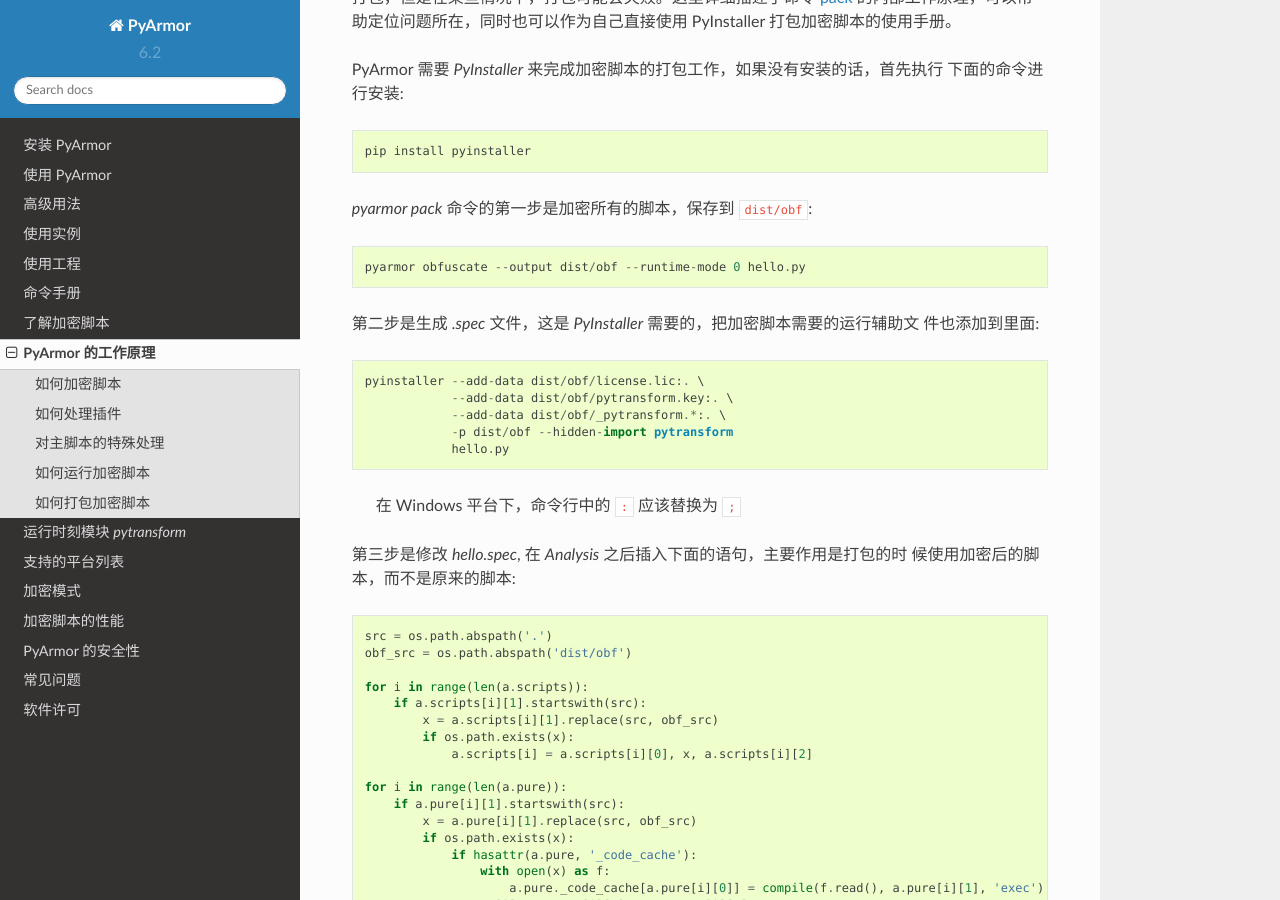
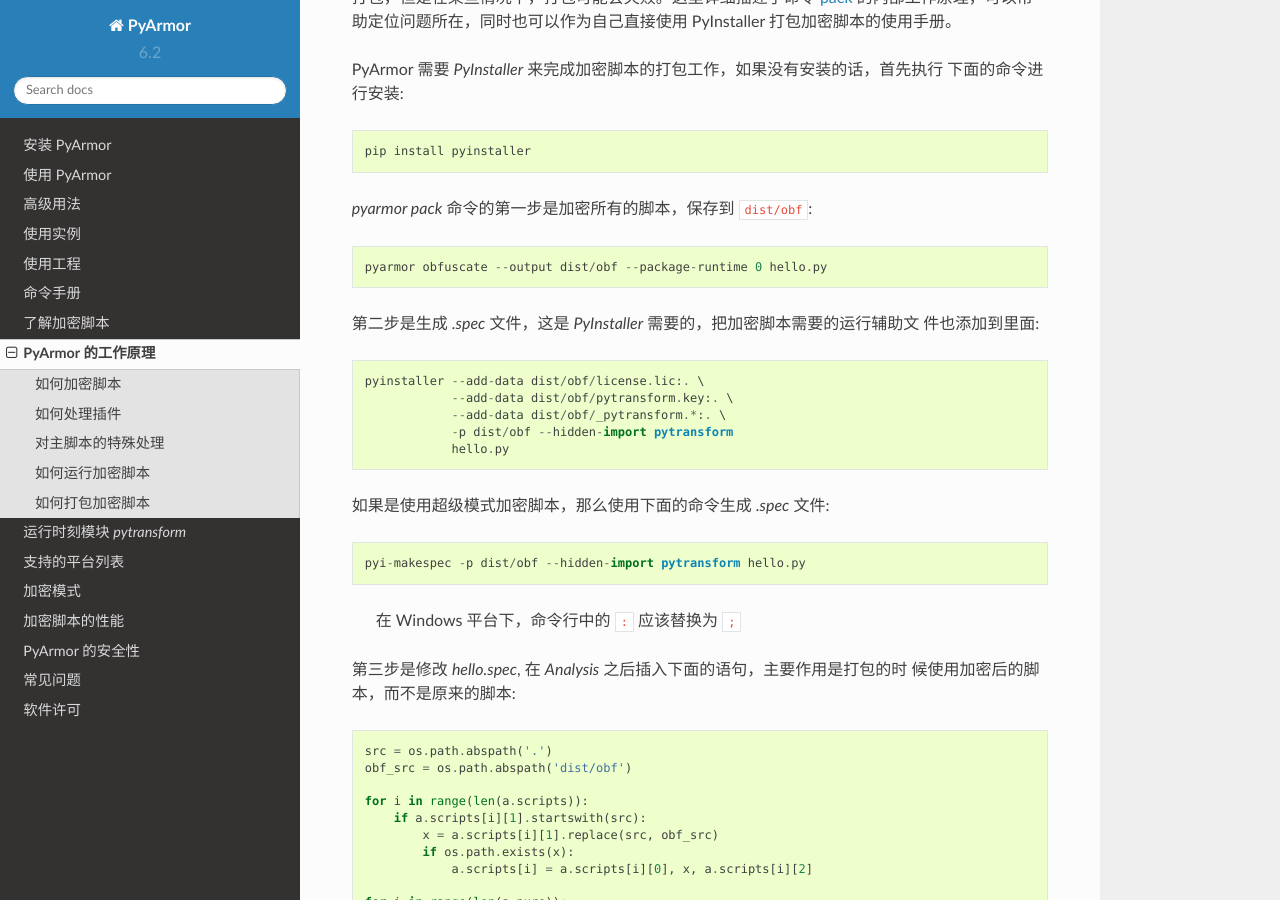
Before and after one commit to dashingsoft/pyarmor-docs-zh, a Sphinx documentation site: the page built from docs/how-to-do.rst, in a window 1280 px wide and 900 px high, scrolled down 8446 px. Built offline with Sphinx 7.4.7 and the Read the Docs theme 2.0.0, drawn with Linux system fonts in a browser that asks for light colours.

Commit message:
Refine pack doc for super mode

```diff
--- a/docs/how-to-do.rst
+++ b/docs/how-to-do.rst
@@ -410,7 +410,7 @@
 
 `pyarmor pack` 命令的第一步是加密所有的脚本，保存到 ``dist/obf``::
 
-    pyarmor obfuscate --output dist/obf --runtime-mode 0 hello.py
+    pyarmor obfuscate --output dist/obf --package-runtime 0 hello.py
 
 第二步是生成 `.spec` 文件，这是 `PyInstaller` 需要的，把加密脚本需要的运行辅助文
 件也添加到里面::
@@ -420,6 +420,10 @@
                 --add-data dist/obf/_pytransform.*:. \
                 -p dist/obf --hidden-import pytransform
                 hello.py
+
+如果是使用超级模式加密脚本，那么使用下面的命令生成 `.spec` 文件::
+
+    pyi-makespec -p dist/obf --hidden-import pytransform hello.py
 
 .. _note:
 
```
